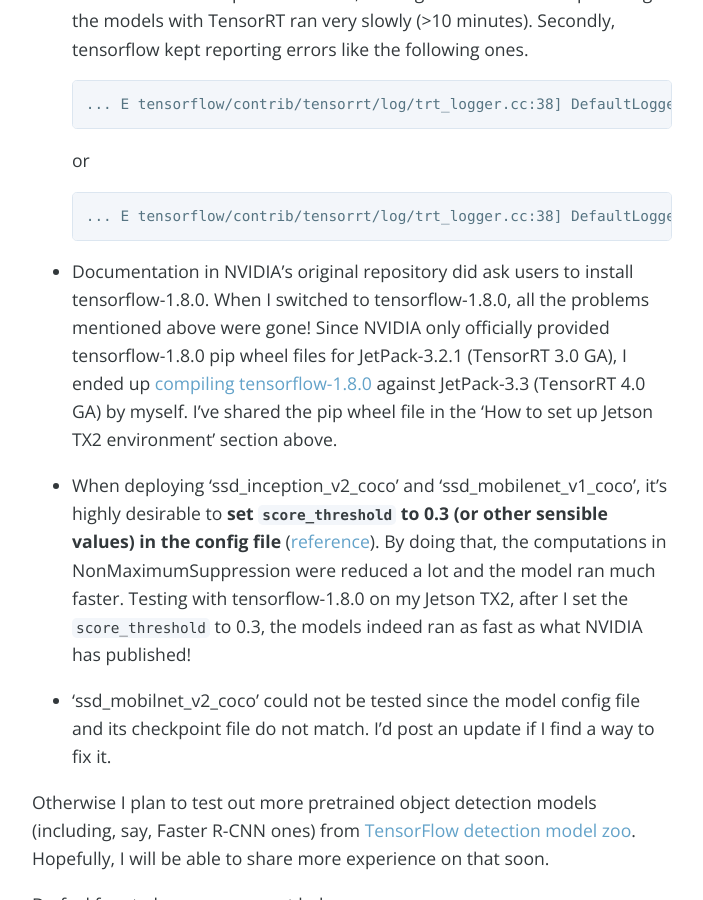
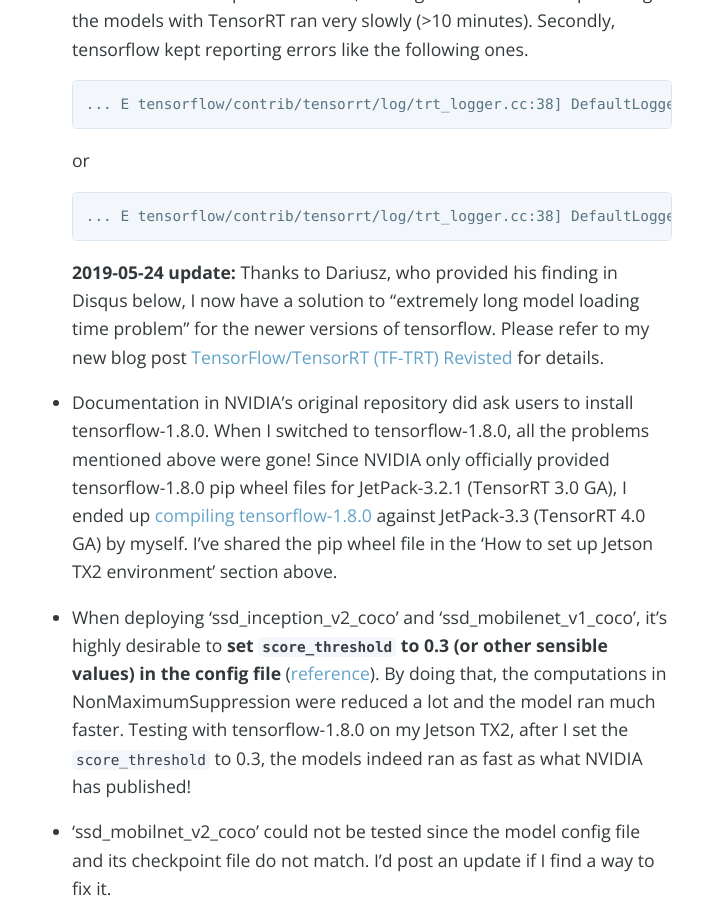
Before and after one commit to jkjung-avt/jkjung-avt.github.io, a Jekyll site: the page built from _posts/2018-09-14-tf-trt-models.md, in a window 1280 px wide and 900 px high, scrolled down 4276 px. Shown: the whole window, without its empty margins (288-991 px from the left). Built offline with Jekyll 4.4.1, drawn with Linux system fonts in a browser that asks for light colours; nearby versions of some CDN libraries; comment, search, counter and statistics services are not loaded.

Commit message:
Add a link to my new TF-TRT Revisited post

````diff
--- a/_posts/2018-09-14-tf-trt-models.md
+++ b/_posts/2018-09-14-tf-trt-models.md
@@ -134,6 +134,8 @@
   ... E tensorflow/contrib/tensorrt/log/trt_logger.cc:38] DefaultLogger cudnnFusedConvActLayer.cpp (64) - Cuda Error in createFilterTextureFused: 11
   ```
 
+  **2019-05-24 update:**  Thanks to Dariusz, who provided his finding in Disqus below, I now have a solution to "extremely long model loading time problem" for the newer versions of tensorflow.  Please refer to my new blog post [TensorFlow/TensorRT (TF-TRT) Revisted](https://jkjung-avt.github.io/tf-trt-revisited/) for details.
+
 * Documentation in NVIDIA's original repository did ask users to install tensorflow-1.8.0.  When I switched to tensorflow-1.8.0, all the problems mentioned above were gone!  Since NVIDIA only officially provided tensorflow-1.8.0 pip wheel files for JetPack-3.2.1 (TensorRT 3.0 GA), I ended up [compiling tensorflow-1.8.0](https://jkjung-avt.github.io/build-tensorflow-1.8.0/) against JetPack-3.3 (TensorRT 4.0 GA) by myself.  I've shared the pip wheel file in the 'How to set up Jetson TX2 environment' section above.
 
 * When deploying 'ssd_inception_v2_coco' and 'ssd_mobilenet_v1_coco', it's highly desirable to **set `score_threshold` to 0.3 (or other sensible values) in the config file** ([reference](https://devtalk.nvidia.com/default/topic/1037019/jetson-tx2/tensorflow-object-detection-and-image-classification-accelerated-for-nvidia-jetson/post/5281630/#5281630)).  By doing that, the computations in NonMaximumSuppression were reduced a lot and the model ran much faster.  Testing with tensorflow-1.8.0 on my Jetson TX2, after I set the `score_threshold` to 0.3, the models indeed ran as fast as what NVIDIA has published!
````
